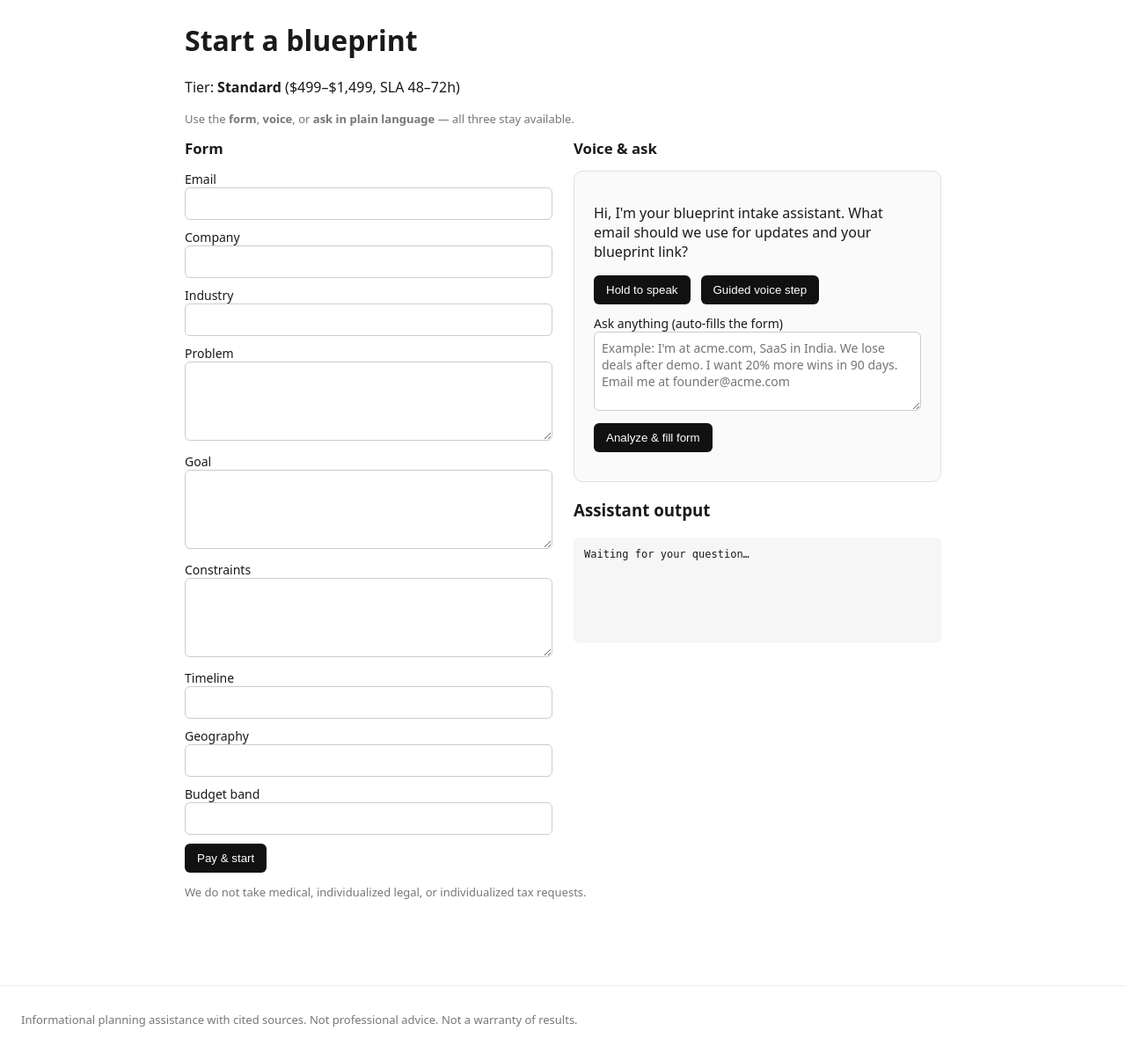
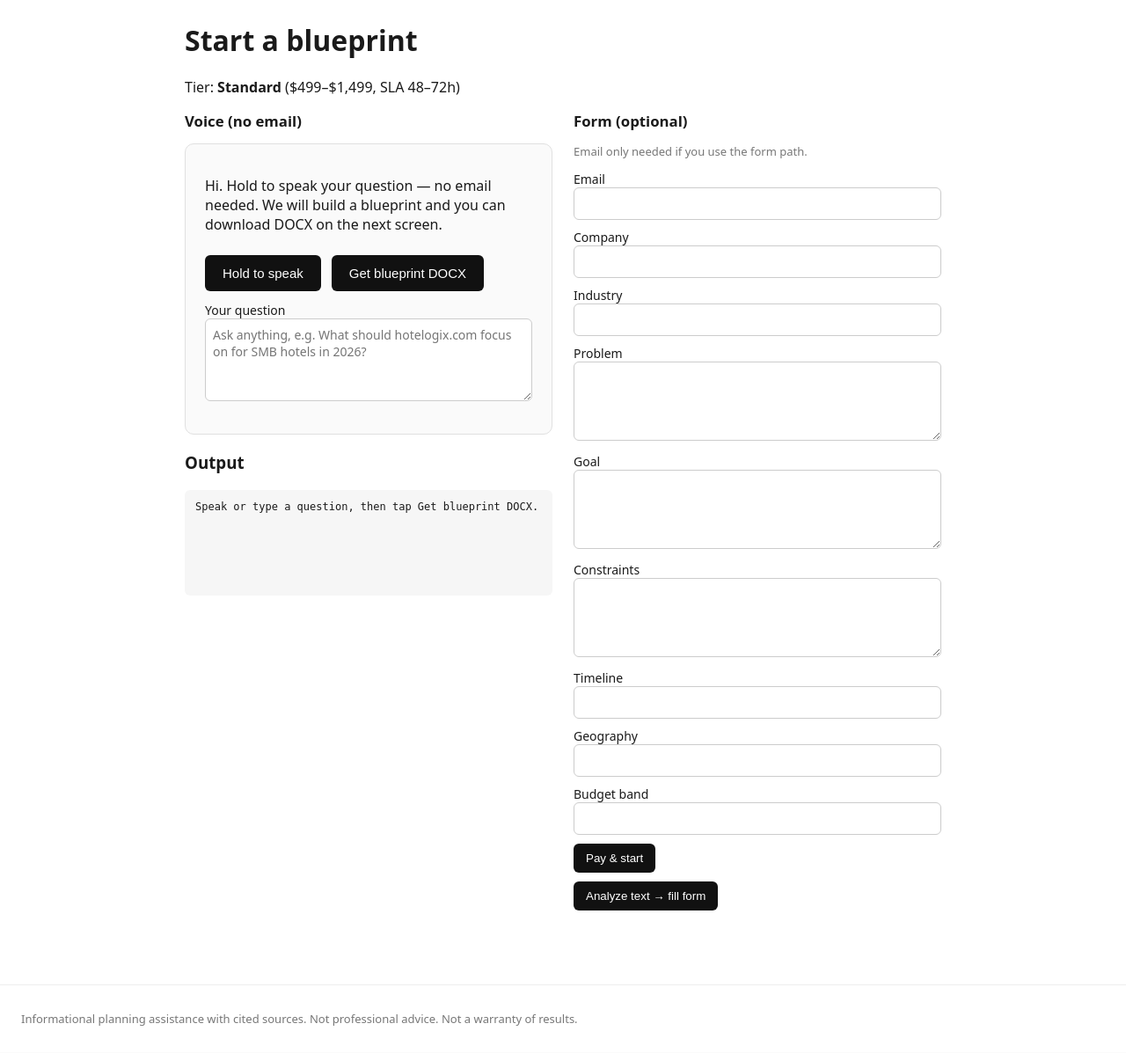
Before and after one commit to Ravi-Saxena-kronos/blueprint-os, a FastAPI app: page /intake in a window 1280 px wide. Shown: the part 51-1248 px from the top of the page at 88% size. After the commit the page ends 1217 px from the top, so only its background shows below. Run offline with FastAPI, Linux system fonts and the light colour scheme.

Commit message:
Fix intake_assist syntax; voice-only DOCX flow without email

```diff
--- a/app/main.py
+++ b/app/main.py
@@ -185,23 +185,54 @@ async def intake_assist(request: Request):
     if not message:
         raise HTTPException(400, "message required")
     current = body.get("current_form") or {}
+    voice_mode = bool(body.get("voice_mode"))
     from intake_assist import assist_from_message
 
     try:
-        result = assist_from_message(message, current)
+        result = assist_from_message(message, current, voice_mode=voice_mode)
     except Exception as exc:
         raise HTTPException(503, str(exc)) from exc
     return result
 
 
+@app.post("/intake/voice-start")
+async def intake_voice_start(request: Request):
+    import uuid
+
+    from intake_assist import brief_from_voice_question
+
+    body = await request.json()
+    message = (body.get("message") or "").strip()
+    if not message:
+        raise HTTPException(400, "message required")
+    refused, reason = is_refused(message)
+    if refused:
+        raise HTTPException(422, reason)
+    brief = brief_from_voice_question(message)
+    anon_email = f"voice-{uuid.uuid4().hex[:10]}@noreply.blueprint-os.local"
+    try:
+        redirect = _start_job_after_intake(
+            tier="express",
+            email=anon_email,
+            company="",
+            industry="",
+            brief=brief,
+            input_ref="voice_express",
+        )
+        loc = redirect.headers.get("location") or "/"
+        return JSONResponse({"redirect": loc, "message": "Blueprint started. Download DOCX when status is delivered."})
+    except Exception as exc:
+        raise HTTPException(500, str(exc)) from exc
+
+
 @app.post("/intake")
 async def intake_submit(
-    email: str = Form(...),
+    email: str = Form(""),
     company: str = Form(""),
     industry: str = Form(""),
     tier: str = Form("standard"),
-    problem: str = Form(...),
-    goal: str = Form(...),
+    problem: str = Form(""),
+    goal: str = Form(""),
     constraints: str = Form(""),
     timeline: str = Form(""),
     geography: str = Form(""),
@@ -212,6 +243,13 @@ async def intake_submit(
         return JSONResponse({"error": "We cannot take this request.", "detail": reason}, status_code=422)
     if tier not in TIERS:
         return JSONResponse({"error": "Invalid tier."}, status_code=422)
+    if not email.strip() or not problem.strip() or not goal.strip():
+        return HTMLResponse(
+            "<h1>Missing fields</h1><p>Form submit needs email, problem, and goal. "
+            "For voice-only, use <strong>Get blueprint DOCX</strong>.</p>"
+            "<p><a href='/intake'>Back</a></p>",
+            status_code=400,
+        )
     if not FREE_ACCESS_MODE and not STRIPE_PRICES.get(tier):
         return JSONResponse({"error": "Pricing not configured for this tier. Contact support."}, status_code=503)
 
--- a/app/orchestrator.py
+++ b/app/orchestrator.py
@@ -106,6 +106,9 @@ def run_research_and_draft(job_id: str) -> None:
             status="review",
         )
         audit(job_id, actor="orchestrator", step="human_review", approval="pending")
+        if (job.get("brief") or {}).get("voice_express"):
+            run_deliver(job_id)
+            audit(job_id, actor="orchestrator", step="voice_express", approval="auto_deliver")
     except Exception as e:
         audit(job_id, actor="orchestrator", step="error", meta={"error": str(e)[:500]})
         update_job(job_id, status="error")
--- a/app/static/style.css
+++ b/app/static/style.css
@@ -32,6 +32,12 @@ pre { background:#f6f6f6; padding:12px; border-radius:6px; overflow:auto; }
 .btn-lg { padding:12px 20px; font-size:15px; margin-top:8px; }
 .voice-controls { display:flex; gap:12px; flex-wrap:wrap; margin:12px 0; }
 .intake-layout { display:grid; grid-template-columns: 1fr 1fr; gap:24px; align-items:start; }
+.voice-first { order: -1; }
+@media (max-width: 860px) {
+  .intake-layout { grid-template-columns: 1fr; }
+  .voice-first { order: -1; }
+  .btn-lg { width: 100%; text-align: center; }
+}
 @media (max-width: 860px) { .intake-layout { grid-template-columns: 1fr; } }
 .intake-form-panel h2, .intake-assist-panel h2 { font-size:1.05rem; margin-top:0; }
 .assist-output { min-height:120px; font-size:12px; }
--- a/app/templates/intake.html
+++ b/app/templates/intake.html
@@ -3,54 +3,51 @@
 {% block body %}
 <h1>Start a blueprint</h1>
 <p>Tier: <strong>{{ tiers[tier].name }}</strong> ({{ tiers[tier].price }}, SLA {{ tiers[tier].sla }})</p>
-<p class="note">Use the <strong>form</strong>, <strong>voice</strong>, or <strong>ask in plain language</strong> — all three stay available.</p>
 
 <div class="intake-layout">
+  <section class="intake-assist-panel voice-first" id="assist">
+    <h2>Voice (no email)</h2>
+    <div class="deliverable-card">
+      <p id="agent-text">{{ welcome }}</p>
+      <div class="voice-controls">
+        <button type="button" class="btn btn-lg" id="record-btn">Hold to speak</button>
+        <button type="button" class="btn btn-lg" id="voice-blueprint-btn">Get blueprint DOCX</button>
+      </div>
+      <label>Your question
+        <textarea id="ask-box" rows="4" placeholder="Ask anything, e.g. What should hotelogix.com focus on for SMB hotels in 2026?"></textarea>
+      </label>
+      <p class="note" id="status-line"></p>
+    </div>
+    <h3>Output</h3>
+    <pre id="assist-output" class="assist-output">Speak or type a question, then tap Get blueprint DOCX.</pre>
+  </section>
+
   <section class="intake-form-panel">
-    <h2>Form</h2>
+    <h2>Form (optional)</h2>
+    <p class="note">Email only needed if you use the form path.</p>
     <form method="post" action="/intake" id="intake-form">
       <input type="hidden" name="tier" value="{{ tier }}" />
-      <label>Email <input type="email" name="email" id="f-email" required /></label>
+      <label>Email <input type="email" name="email" id="f-email" /></label>
       <label>Company <input type="text" name="company" id="f-company" /></label>
       <label>Industry <input type="text" name="industry" id="f-industry" /></label>
-      <label>Problem <textarea name="problem" id="f-problem" required></textarea></label>
-      <label>Goal <textarea name="goal" id="f-goal" required></textarea></label>
+      <label>Problem <textarea name="problem" id="f-problem"></textarea></label>
+      <label>Goal <textarea name="goal" id="f-goal"></textarea></label>
       <label>Constraints <textarea name="constraints" id="f-constraints"></textarea></label>
       <label>Timeline <input type="text" name="timeline" id="f-timeline" /></label>
       <label>Geography <input type="text" name="geography" id="f-geography" /></label>
       <label>Budget band <input type="text" name="budget_band" id="f-budget_band" /></label>
-      <button class="btn" type="submit">{% if free_access %}Start blueprint (free){% else %}Pay &amp; start{% endif %}</button>
+      <button class="btn" type="submit">{% if free_access %}Start from form (free){% else %}Pay &amp; start{% endif %}</button>
     </form>
-  </section>
-
-  <section class="intake-assist-panel" id="assist">
-    <h2>Voice &amp; ask</h2>
-    <div class="deliverable-card">
-      <p id="agent-text">{{ welcome }}</p>
-      <div class="voice-controls">
-        <button type="button" class="btn" id="record-btn">Hold to speak</button>
-        <button type="button" class="btn" id="guided-btn">Guided voice step</button>
-      </div>
-      <label>Ask anything (auto-fills the form)
-        <textarea id="ask-box" rows="3" placeholder="Example: I'm at acme.com, SaaS in India. We lose deals after demo. I want 20% more wins in 90 days. Email me at founder@acme.com"></textarea>
-      </label>
-      <button type="button" class="btn" id="ask-btn">Analyze &amp; fill form</button>
-      <p class="note" id="status-line"></p>
-    </div>
-    <h3>Assistant output</h3>
-    <pre id="assist-output" class="assist-output">Waiting for your question…</pre>
+    <button type="button" class="btn" id="ask-btn" style="margin-top:10px">Analyze text → fill form</button>
   </section>
 </div>
 
 {% if free_access %}<p class="note">Free access — no card required.</p>{% endif %}
-<p class="note">We do not take medical, individualized legal, or individualized tax requests.</p>
 
 <script>
-const FIELD_IDS = {
-  email: 'f-email', company: 'f-company', industry: 'f-industry',
-  problem: 'f-problem', goal: 'f-goal', constraints: 'f-constraints',
-  timeline: 'f-timeline', geography: 'f-geography', budget_band: 'f-budget_band'
-};
+const agentEl = document.getElementById('agent-text');
+const statusEl = document.getElementById('status-line');
+const askBox = document.getElementById('ask-box');
 
 function speak(text) {
   if (!window.speechSynthesis || !text) return;
@@ -59,79 +56,51 @@ function speak(text) {
   speechSynthesis.speak(u);
 }
 
-function readForm() {
-  const o = {};
-  for (const [k, id] of Object.entries(FIELD_IDS)) {
-    const el = document.getElementById(id);
-    o[k] = el ? el.value.trim() : '';
-  }
-  return o;
-}
-
-function applyFields(fields) {
-  if (!fields) return;
-  for (const [k, id] of Object.entries(FIELD_IDS)) {
-    if (fields[k] !== undefined && fields[k] !== null) {
-      const el = document.getElementById(id);
-      if (el && String(fields[k]).length) el.value = fields[k];
-    }
-  }
+async function readError(r) {
+  const t = await r.text();
+  return t.replace(/<[^>]*>/g, ' ').replace(/\s+/g, ' ').trim().slice(0, 280);
 }
 
 function showOutput(data) {
-  const pre = document.getElementById('assist-output');
-  pre.textContent = JSON.stringify(data, null, 2);
+  document.getElementById('assist-output').textContent = JSON.stringify(data, null, 2);
 }
 
-const agentEl = document.getElementById('agent-text');
-const statusEl = document.getElementById('status-line');
+async function startVoiceBlueprint(message) {
+  statusEl.textContent = 'Starting blueprint…';
+  const r = await fetch('/intake/voice-start', {
+    method: 'POST',
+    headers: {'Content-Type': 'application/json'},
+    body: JSON.stringify({ message }),
+  });
+  if (!r.ok) throw new Error(await readError(r));
+  return r.json();
+}
 
-async function postAssist(message) {
+document.getElementById('voice-blueprint-btn').addEventListener('click', async () => {
+  const msg = askBox.value.trim();
+  if (!msg) { statusEl.textContent = 'Enter or speak a question first.'; return; }
+  try {
+    const data = await startVoiceBlueprint(msg);
+    agentEl.textContent = data.message || 'Blueprint started.';
+    speak('Your blueprint is being prepared. Opening status page.');
+    showOutput(data);
+    window.location.href = data.redirect;
+  } catch (e) { statusEl.textContent = e.message; }
+});
+
+document.getElementById('ask-btn').addEventListener('click', async () => {
+  const msg = askBox.value.trim();
+  if (!msg) return;
+  statusEl.textContent = 'Analyzing…';
   const r = await fetch('/intake/assist', {
     method: 'POST',
     headers: {'Content-Type': 'application/json'},
-    body: JSON.stringify({ message, current_form: readForm() }),
+    body: JSON.stringify({ message: msg, current_form: {}, voice_mode: false }),
   });
-  if (!r.ok) throw new Error(await r.text());
-  return r.json();
-}
-
-document.getElementById('ask-btn').addEventListener('click', async () => {
-  const msg = document.getElementById('ask-box').value.trim();
-  if (!msg) return;
-  statusEl.textContent = 'Analyzing…';
-  try {
-    const data = await postAssist(msg);
-    applyFields(data.fields);
-    agentEl.textContent = data.assistant_reply;
-    speak(data.assistant_reply);
+  if (!r.ok) { statusEl.textContent = await readError(r); return; }
+  const data = await r.json();
   showOutput(data);
-    statusEl.textContent = data.ready_to_submit ? 'Form ready — submit when you like.' : 'Review auto-filled fields.';
-    if (data.refused) statusEl.textContent = data.refusal_reason;
-  } catch (e) { statusEl.textContent = e.message; }
-});
-
-async function postTurn(text, mode) {
-  const r = await fetch('/voice/turn', {
-    method: 'POST',
-    headers: {'Content-Type': 'application/json'},
-    body: JSON.stringify({ text, mode }),
-  });
-  if (!r.ok) throw new Error(await r.text());
-  return r.json();
-}
-
-document.getElementById('guided-btn').addEventListener('click', async () => {
-  const t = document.getElementById('ask-box').value.trim() || 'start';
-  try {
-    const data = await postTurn(t, 'guided');
-    agentEl.textContent = data.reply;
-    speak(data.reply);
-    if (data.field) applyFields({ [data.field]: data.value });
-    if (data.fields) applyFields(data.fields);
-    showOutput(data);
-    statusEl.textContent = data.ready ? 'Guided intake complete — submit form.' : 'Continue guided steps.';
-  } catch (e) { statusEl.textContent = e.message; }
+  statusEl.textContent = data.assistant_reply || 'Done';
 });
 
 let mediaRecorder, chunks = [];
@@ -140,27 +109,35 @@ const recordBtn = document.getElementById('record-btn');
 async function startRec() {
   const stream = await navigator.mediaDevices.getUserMedia({ audio: true });
   chunks = [];
-  mediaRecorder = new MediaRecorder(stream);
+  const mime = MediaRecorder.isTypeSupported('audio/webm') ? 'audio/webm' : 'audio/mp4';
+  mediaRecorder = new MediaRecorder(stream, { mimeType: mime });
   mediaRecorder.ondataavailable = (e) => chunks.push(e.data);
   mediaRecorder.onstop = async () => {
     stream.getTracks().forEach((t) => t.stop());
-    statusEl.textContent = 'Transcribing (AssemblyAI)…';
-    const blob = new Blob(chunks, { type: 'audio/webm' });
+    statusEl.textContent = 'Transcribing…';
+    try {
+      const blob = new Blob(chunks, { type: mime });
       const fd = new FormData();
       fd.append('audio', blob, 'clip.webm');
       const tr = await fetch('/voice/transcribe', { method: 'POST', body: fd });
-    if (!tr.ok) throw new Error(await tr.text());
+      if (!tr.ok) throw new Error(await readError(tr));
       const { text } = await tr.json();
       if (!text) { statusEl.textContent = 'No speech detected.'; return; }
-    document.getElementById('ask-box').value = text;
-    document.getElementById('ask-btn').click();
+      askBox.value = text;
+      statusEl.textContent = 'Got it. Tap Get blueprint DOCX.';
+      speak('Got it. Tap get blueprint DOCX when ready.');
+    } catch (e) { statusEl.textContent = e.message; }
   };
   mediaRecorder.start();
-  statusEl.textContent = 'Listening…';
+  statusEl.textContent = 'Listening… release to stop';
 }
+
 function stopRec() {
   if (mediaRecorder && mediaRecorder.state === 'recording') mediaRecorder.stop();
 }
+
+recordBtn.addEventListener('touchstart', (e) => { e.preventDefault(); startRec().catch((err) => { statusEl.textContent = err.message; }); }, { passive: false });
+recordBtn.addEventListener('touchend', (e) => { e.preventDefault(); stopRec(); }, { passive: false });
 recordBtn.addEventListener('mousedown', () => startRec().catch((e) => { statusEl.textContent = e.message; }));
 recordBtn.addEventListener('mouseup', stopRec);
 recordBtn.addEventListener('mouseleave', stopRec);
--- a/app/voice_agent.py
+++ b/app/voice_agent.py
@@ -76,5 +76,7 @@ def session_to_intake(session: dict[str, Any]) -> Optional[dict[str, str]]:
 
 
 def welcome_message() -> str:
-    field, prompt = STEPS[0]
-    return f"Hi, I'm your blueprint intake assistant. {prompt}"
+    return (
+        "Hi. Hold to speak your question — no email needed. "
+        "We will build a blueprint and you can download DOCX on the next screen."
+    )
```
Also changed, not shown: app/intake_assist.py (+47 -16 lines). Lines whose indentation alone changed are shown as unchanged.
